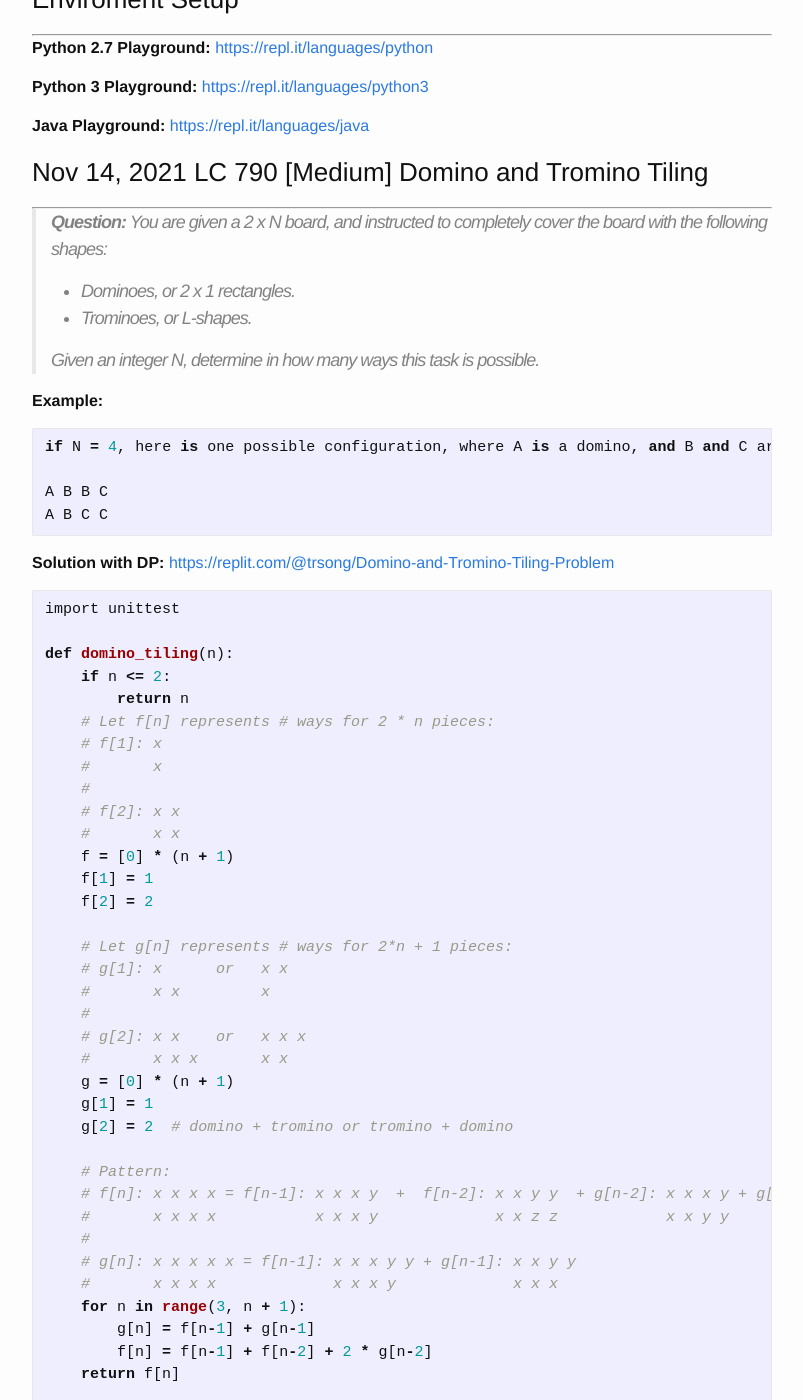
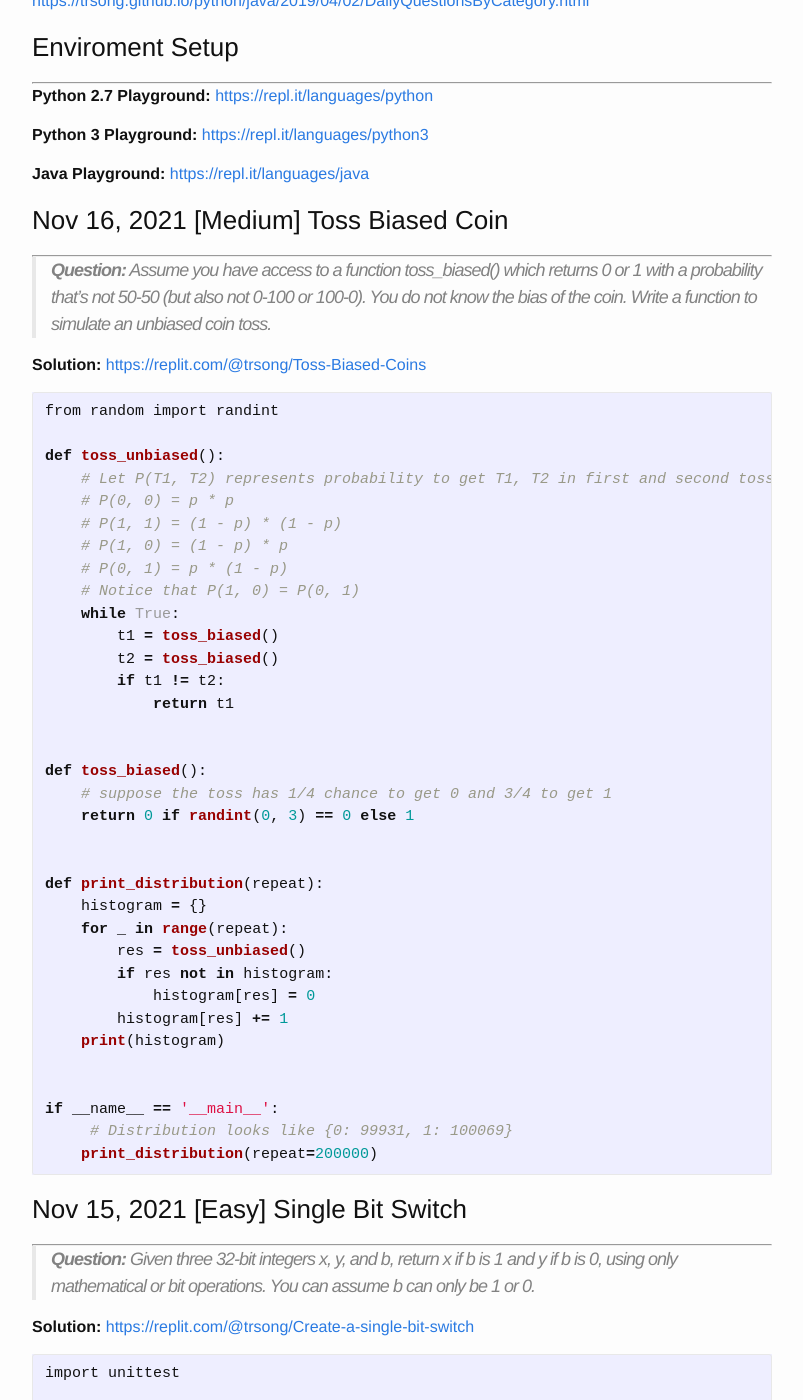
Before and after one commit to trsong/trsong.github.io, a Jekyll site: the page built from _posts/2021-11-01-DailyQuestionsNov.md, in a window 1280 px wide and 1400 px high, scrolled down 745 px. Shown: the whole window, without its empty margins (238-1041 px from the left). Built offline with Jekyll 4.4.1, drawn with Linux system fonts in a browser that asks for light colours; some of the changed text lies outside the part shown.

Commit message:
Add Nov 15, 16 question

````diff
--- a/_posts/2021-11-01-DailyQuestionsNov.md
+++ b/_posts/2021-11-01-DailyQuestionsNov.md
@@ -19,6 +19,84 @@ categories: Python/Java
 **Python 3 Playground:** [https://repl.it/languages/python3](https://repl.it/languages/python3)
 
 **Java Playground:** [https://repl.it/languages/java](https://repl.it/languages/java)
+
+
+### Nov 16, 2021 \[Medium\] Toss Biased Coin
+---
+> **Question:** Assume you have access to a function toss_biased() which returns 0 or 1 with a probability that's not 50-50 (but also not 0-100 or 100-0). You do not know the bias of the coin. Write a function to simulate an unbiased coin toss.
+
+**Solution:** [https://replit.com/@trsong/Toss-Biased-Coins](https://replit.com/@trsong/Toss-Biased-Coins)
+```py
+from random import randint
+
+def toss_unbiased():
+    # Let P(T1, T2) represents probability to get T1, T2 in first and second toss:
+    # P(0, 0) = p * p
+    # P(1, 1) = (1 - p) * (1 - p)
+    # P(1, 0) = (1 - p) * p
+    # P(0, 1) = p * (1 - p)
+    # Notice that P(1, 0) = P(0, 1)
+    while True:
+        t1 = toss_biased()
+        t2 = toss_biased()
+        if t1 != t2:
+            return t1
+
+
+def toss_biased():
+    # suppose the toss has 1/4 chance to get 0 and 3/4 to get 1
+    return 0 if randint(0, 3) == 0 else 1
+
+
+def print_distribution(repeat):
+    histogram = {}
+    for _ in range(repeat):
+        res = toss_unbiased()
+        if res not in histogram:
+            histogram[res] = 0
+        histogram[res] += 1
+    print(histogram)
+
+
+if __name__ == '__main__':
+     # Distribution looks like {0: 99931, 1: 100069}
+    print_distribution(repeat=200000)
+```
+
+
+### Nov 15, 2021 \[Easy\] Single Bit Switch
+---
+> **Question:** Given three 32-bit integers x, y, and b, return x if b is 1 and y if b is 0, using only mathematical or bit operations. You can assume b can only be 1 or 0.
+
+**Solution:** [https://replit.com/@trsong/Create-a-single-bit-switch](https://replit.com/@trsong/Create-a-single-bit-switch)
+```py
+import unittest
+
+def single_bit_switch(b, x, y):
+    return b * x + (1 - b) * y
+
+
+class SingleBitSwitchSpec(unittest.TestCase):
+    def test_b_is_zero(self):
+        x, y = 8, 16
+        self.assertEqual(y, single_bit_switch(0, x, y))
+        self.assertEqual(x, single_bit_switch(1, x, y))
+
+    def test_b_is_one(self):
+        x, y = 8, 16
+        self.assertEqual(y, single_bit_switch(0, x, y))
+        self.assertEqual(x, single_bit_switch(1, x, y))
+
+    def test_negative_numbers(self):
+        x, y = -1, -2
+        self.assertEqual(y, single_bit_switch(0, x, y))
+        self.assertEqual(x, single_bit_switch(1, x, y))
+
+
+if __name__ == '__main__':
+    unittest.main(exit=False, verbosity=2)
+```
+
 
 ### Nov 14, 2021 LC 790 \[Medium\] Domino and Tromino Tiling
 ---
````
